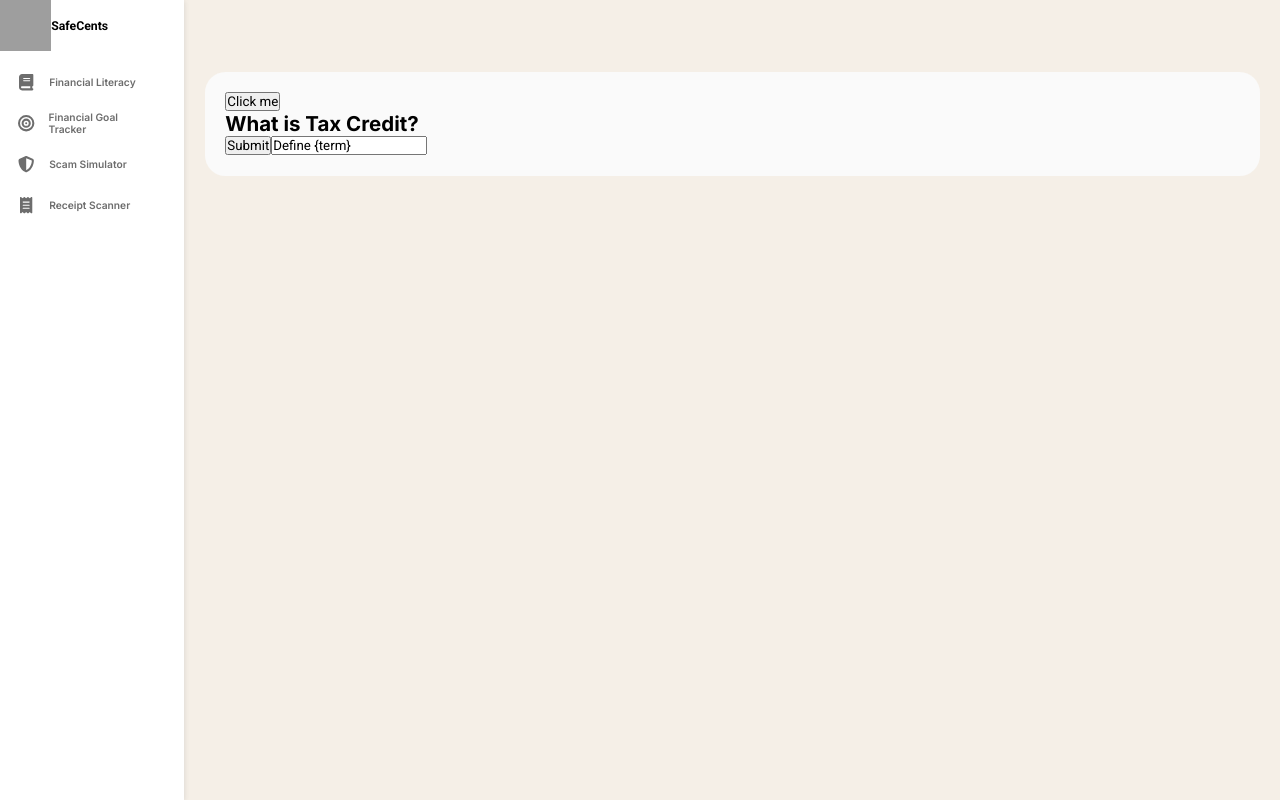
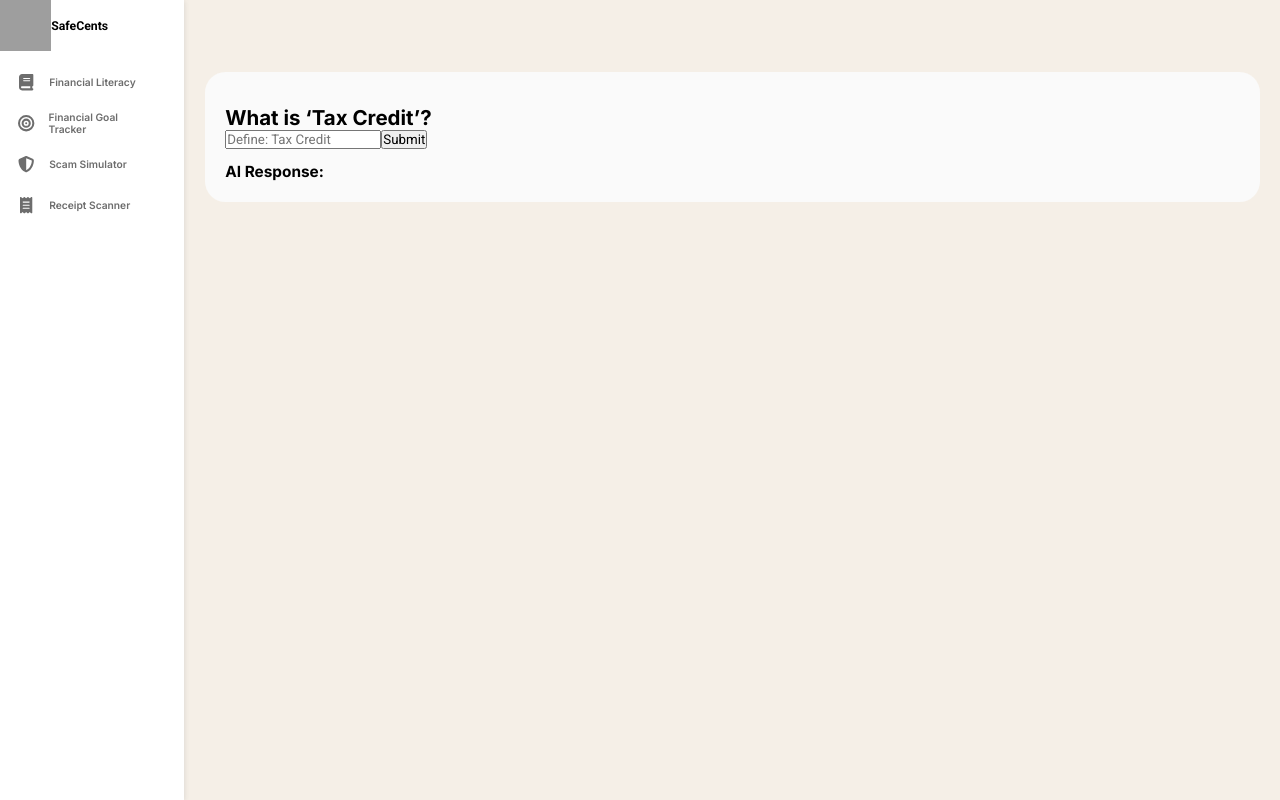
Before and after one commit to dIwnsgml/blu-hackathon-2025, a Next.js app: page /dashboard/vocab in a window 1280 px wide. Built offline with nearby package versions, Linux system fonts and the light colour scheme; grey boxes are pictures that could not be loaded.

Commit message:
git upsh

```diff
--- a/src/app/(main)/page.js
+++ b/src/app/(main)/page.js
@@ -70,7 +70,6 @@ export default function Home() {
           >
             <div className={styles.title}>
               <h1 style={{'font-size': '60px'}}>SafeCents</h1>
-              <h2>Empowering Communities with Financial Knowledge</h2>
             </div>
             <div className={styles.subTitle}>
               <p>
--- a/src/app/dashboard/vocab/page.js
+++ b/src/app/dashboard/vocab/page.js
@@ -8,6 +8,8 @@ export default function Vocab() {
 
   const inputRef = useRef(null);
   const [term, setTerm] = useState(terms[Math.floor(Math.random() * terms.length)]);
+  const [aiResponse, setAiResponse] = useState("");
+  const [chatHistory, setChatHistory] = useState("");
 
   const handleClick = () => {
     fetch('https://api.together.xyz/v1/chat/completions', {
@@ -62,7 +64,8 @@ export default function Vocab() {
     })
       .then(response => response.json())
       .then(data => {
-        console.log(data["choices"][0]["message"]['content'])
+        const res = data["choices"][0]["message"]['content'];
+        setAiResponse(res);
       });
 
     setTerm(terms[Math.floor(Math.random() * terms.length)])
@@ -71,15 +74,18 @@ export default function Vocab() {
   return (
     <div className={"page"}>
       <main className="main">
-        <button onClick={() => { handleClick() }}>Click me</button>
         <br />
         <h1 style={{ 'color': 'black' }}>
-          What is {term}?
+          What is &lsquo;{term}&rsquo;?
         </h1>
+        <label>
+          <input ref={inputRef} type="text" placeholder={"Define: " + term} />
+        </label>
         <button onClick={() => { defineTerm(term) }}>Submit</button>
-        <label>
-          <input type="text" value="Define {term}" />
-        </label>
+        <br /><br />
+        <h2>
+          AI Response: {aiResponse}
+        </h2>
       </main>
     </div>
   );
--- a/src/components/structure/MainHeader/MainHeader.js
+++ b/src/components/structure/MainHeader/MainHeader.js
@@ -8,13 +8,14 @@ export default function MainHeader() {
     <header className={styles.MainHeader}>
       <div className={styles.left}>
         <h1>SafeCents</h1>
+        <h9 style={{'font-size': '10px'}}>Empowering Communities with Financial Knowledge</h9>
       </div>
       <div className={styles.pages}>
         <div className={styles.page}>
           <Link href={"/#about"}>About</Link>
         </div>
         <div className={styles.page}>
-          <Link href={"/#feature"}>Feature</Link>
+          <Link href={"/#feature"}>Features</Link>
         </div>
         {/* <div className={styles.page}>
           <Link href={"/#pricing"}>Pricing</Link>
--- a/src/components/structure/MainHeader/MainHeader.module.css
+++ b/src/components/structure/MainHeader/MainHeader.module.css
@@ -14,7 +14,7 @@
 
 .left,
 .right {
-  width: 10rem;
+  width: 20rem;
 }
 
 .right {
```
